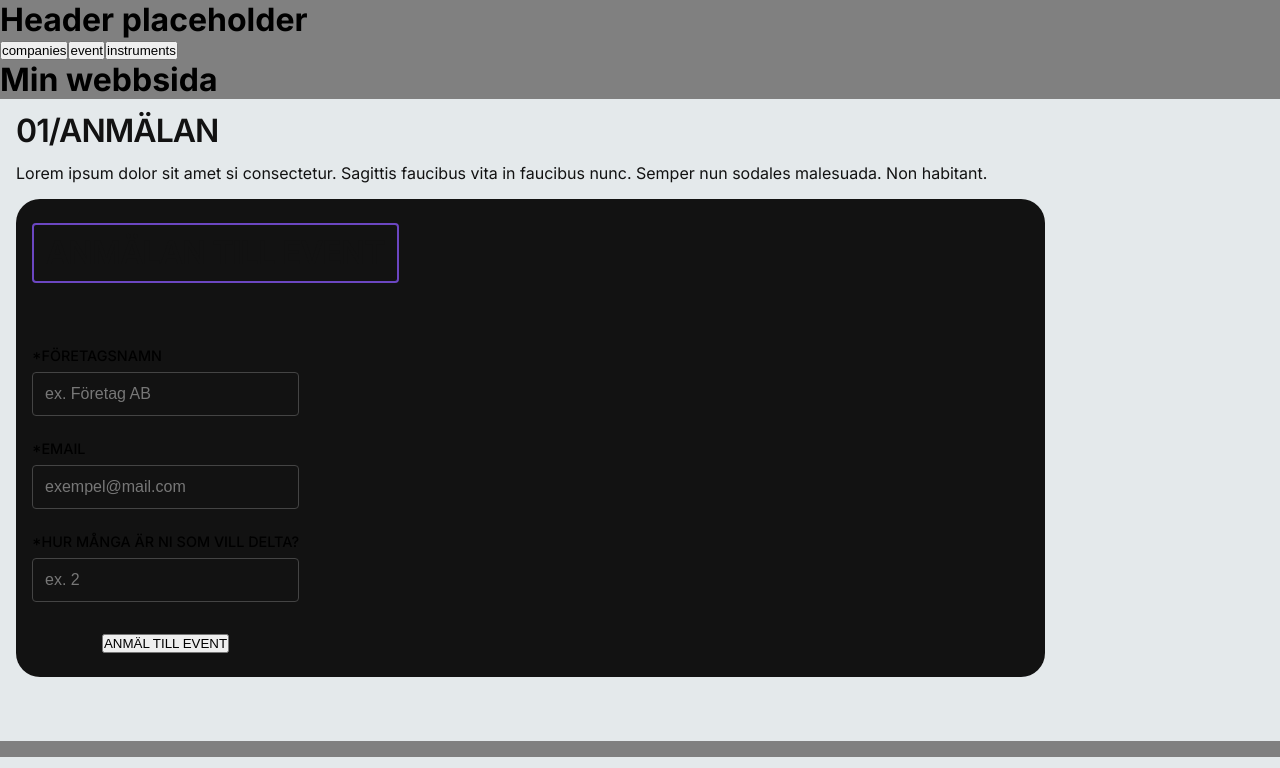
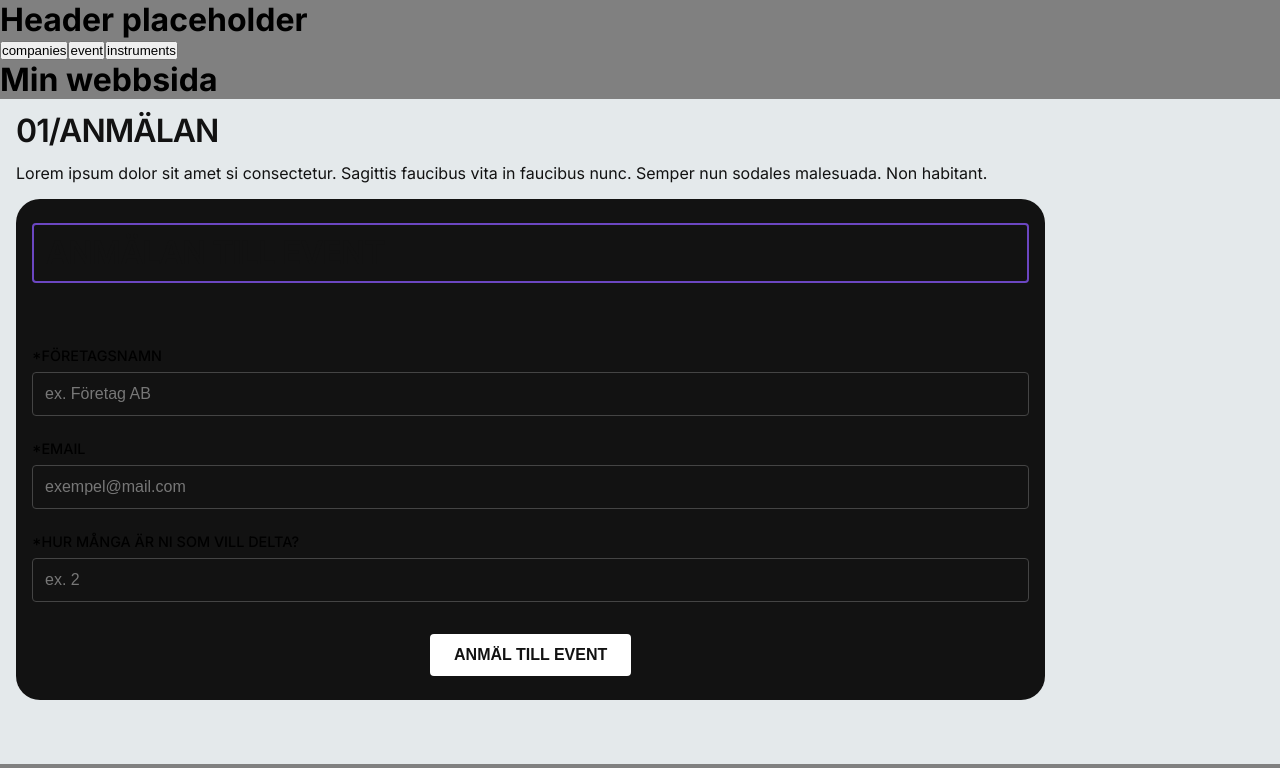
Before and after one commit to Skjesper/LIA-Portal, a Next.js app: page / in a window 1280 px wide. Shown: the top 768 px of the page. Built offline with nearby package versions, Linux system fonts and the light colour scheme.

Commit message:
updated compontent

```diff
--- a/src/components/RSVPCard/RSVPCard.jsx
+++ b/src/components/RSVPCard/RSVPCard.jsx
@@ -1,7 +1,7 @@
 "use client"
 
 import React, { useState } from 'react';
-import styles from './RSVPCard.module.css'; // Antar att du har en CSS-modul
+import styles from './RSVPCard.module.css';
 
 const RSVPCard = ({ title, onSubmit }) => {
   const [formData, setFormData] = useState({
@@ -30,7 +30,7 @@ const RSVPCard = ({ title, onSubmit }) => {
     <div className={styles.rsvpCard}>
       <h2 className={styles.title}>{title || 'ANMÄLAN TILL EVENT'}</h2>
 
-      <form onSubmit={handleSubmit}>
+      <form onSubmit={handleSubmit} className={styles.form}>
         <div className={styles.formGroup}>
           <label htmlFor="companyName" className={styles.label}>
             *FÖRETAGSNAMN
--- a/src/components/RSVPCard/RSVPCard.module.css
+++ b/src/components/RSVPCard/RSVPCard.module.css
@@ -7,7 +7,7 @@
     gap: 2.5rem;
     align-self: stretch;
     border-radius: var(--border-radius);
-
+    width: 100%;
   }
 
   .title {
@@ -19,11 +19,18 @@
     padding: 0.75rem;
     text-transform: uppercase;
     color: white;
+    width: 100%;
+    box-sizing: border-box;
+    text-align: center;
+  }
+
+  .form {
+    width: 100%;
   }
 
   .formGroup {
     margin-bottom: 1.5rem;
-
+    width: 100%;
   }
 
   .label {
@@ -41,6 +48,7 @@
     background-color: transparent;
     color: white;
     font-size: 1rem;
+    box-sizing: border-box;
   }
 
   .input::placeholder {
@@ -51,6 +59,20 @@
     display: flex;
     justify-content: center;
     margin-top: 2rem;
+    width: 100%;
+  }
+
+  .submitButton {
+    background-color: white;
+    color: #121212;
+    border: none;
+    border-radius: 4px;
+    padding: 0.75rem 1.5rem;
+    font-size: 1rem;
+    font-weight: bold;
+    cursor: pointer;
+    text-transform: uppercase;
+    transition: background-color 0.3s ease;
   }
 
   .submitButton:hover {
```
